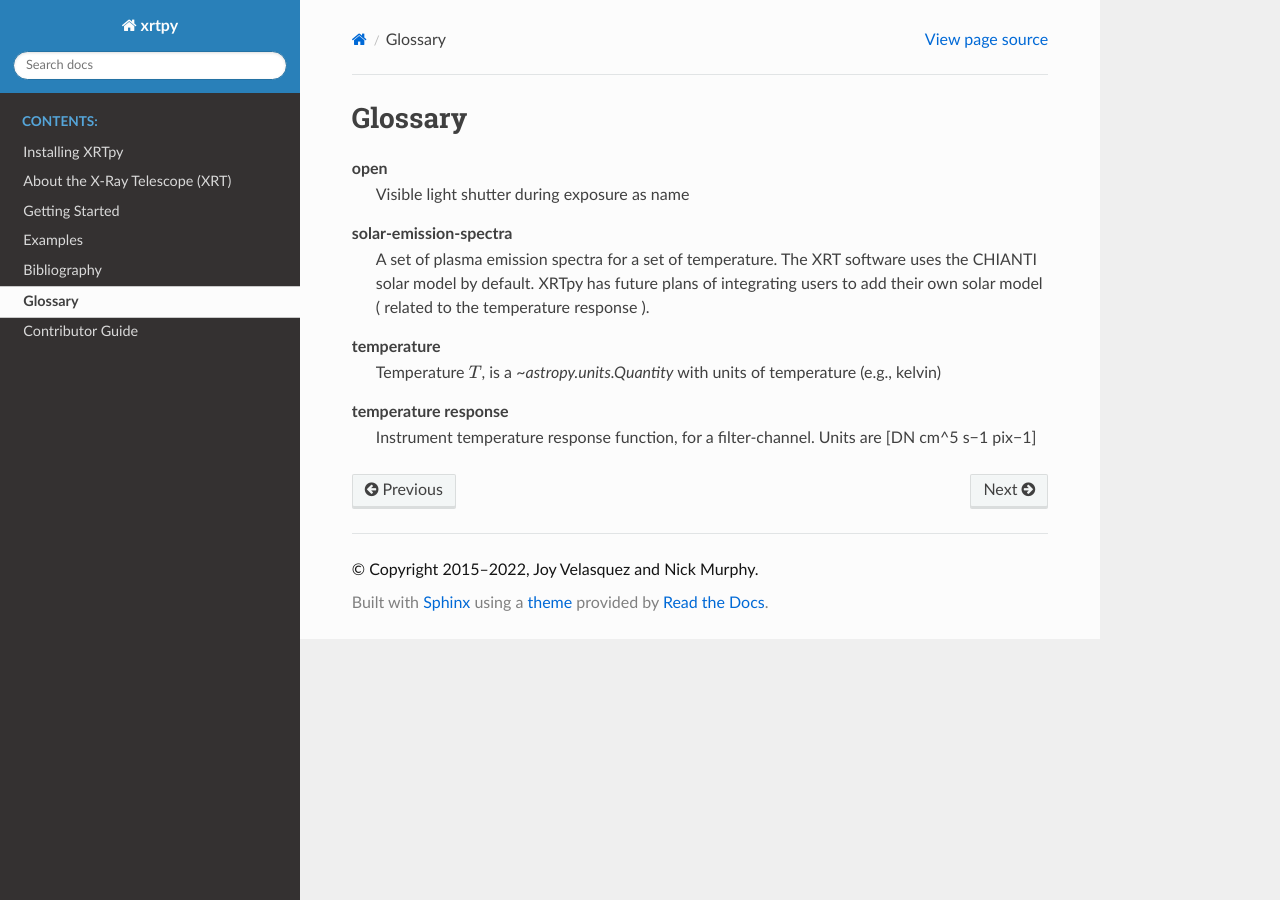
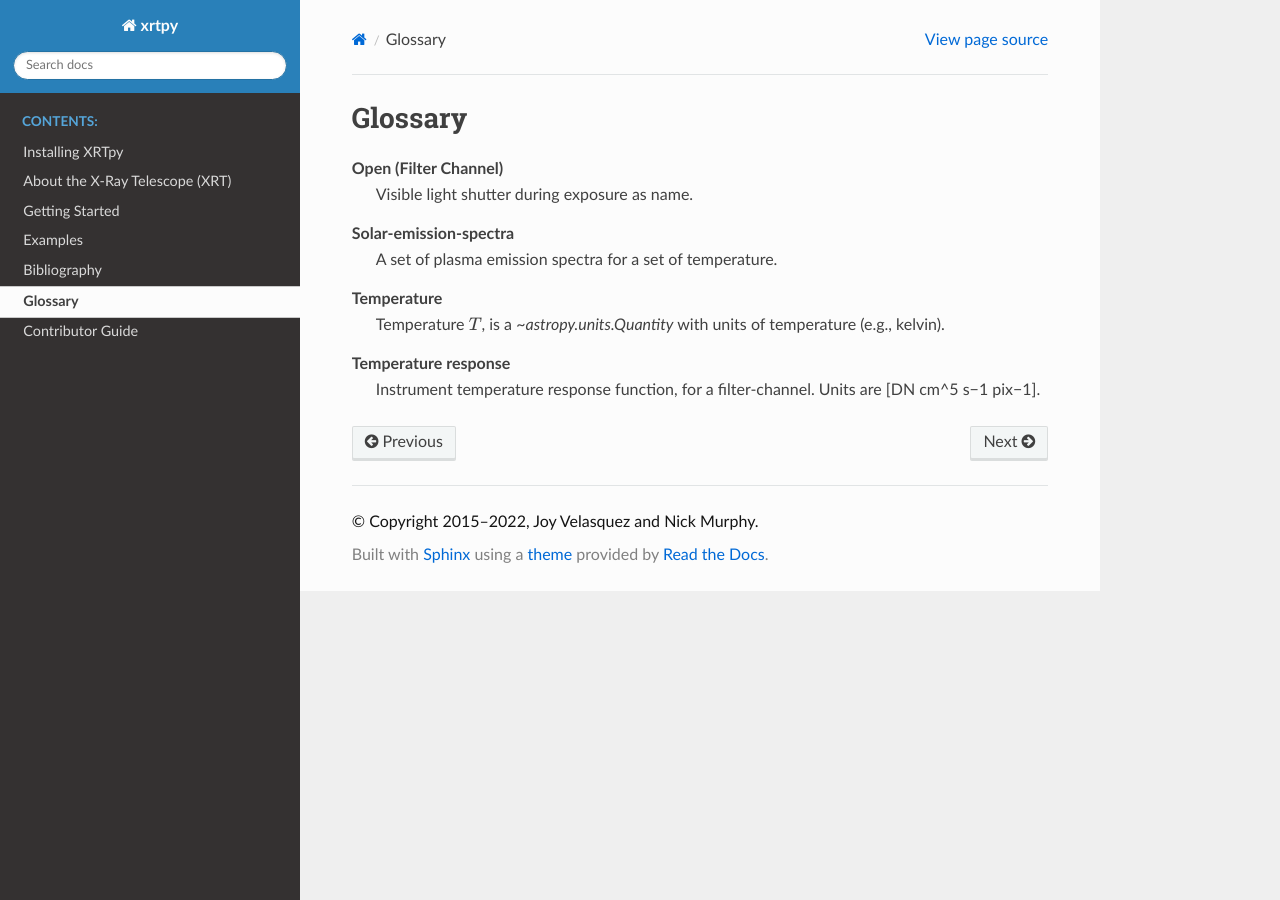
Before and after one commit to HinodeXRT/xrtpy, a Sphinx documentation site: the page built from docs/glossary.rst, in a window 1280 px wide. Built offline with Sphinx 7.4.7 and the Read the Docs theme 2.0.0, drawn with Linux system fonts in a browser that asks for light colours.

Commit message:
Changes to the text.

```diff
--- a/docs/glossary.rst
+++ b/docs/glossary.rst
@@ -9,14 +9,14 @@ Glossary
 .. glossary::
    :sorted:
 
-   open
-      Visible light shutter during exposure as name
+   Open (Filter Channel)
+      Visible light shutter during exposure as name.
 
-   temperature
-      Temperature :math:`T`, is a `~astropy.units.Quantity` with units of temperature (e.g., kelvin)
+   Temperature
+      Temperature :math:`T`, is a `~astropy.units.Quantity` with units of temperature (e.g., kelvin).
 
-   temperature response
-      Instrument temperature response function, for a filter-channel. Units are [DN cm^5 s−1 pix−1]
-   solar-emission-spectra
-      A set of plasma emission spectra for a set of temperature. The XRT software uses the CHIANTI solar model by default. XRTpy
-      has future plans of integrating users to add their own solar model ( related to the temperature response ).
+   Temperature response
+      Instrument temperature response function, for a filter-channel. Units are [DN cm^5 s−1 pix−1].
+
+   Solar-emission-spectra
+      A set of plasma emission spectra for a set of temperature.
```
